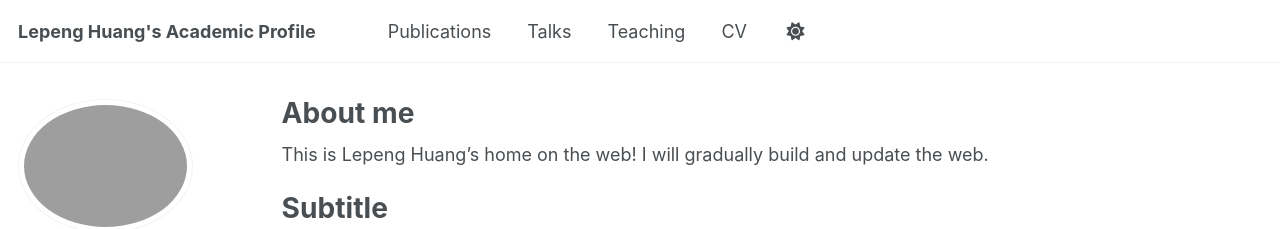
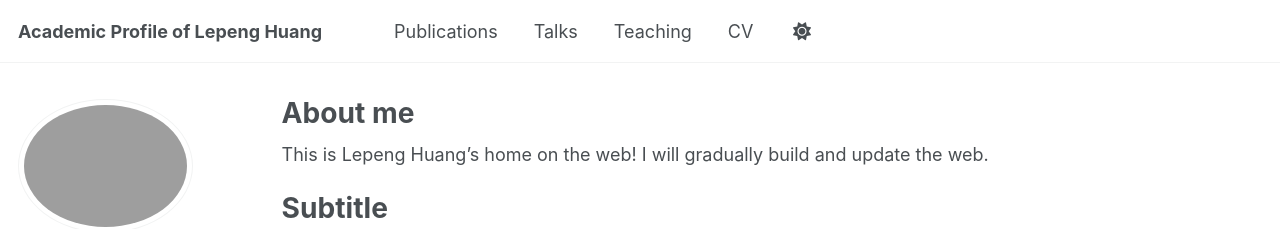
Before and after one commit to lepenghuang/lepenghuang.github.io, a Jekyll site: the page built from _pages/about.md, in a window 1280 px wide. Shown: the top 229 px of the page. Built offline with Jekyll 4.4.1, drawn with Linux system fonts in a browser that asks for light colours; some web fonts are replaced; a script that is not in the unit is left out.

```diff
--- a/_config.yml
+++ b/_config.yml
@@ -9,7 +9,7 @@
 # Basic Site Settings
 locale                   : "en-US"
 site_theme               : "Academic Profile"
-title                    : "Lepeng Huang's Academic Profile"
+title                    : "Academic Profile of Lepeng Huang"
 title_separator          : "-"
 name                     : &name "Lepeng Huang"
 description              : &description "PhD student"
```
